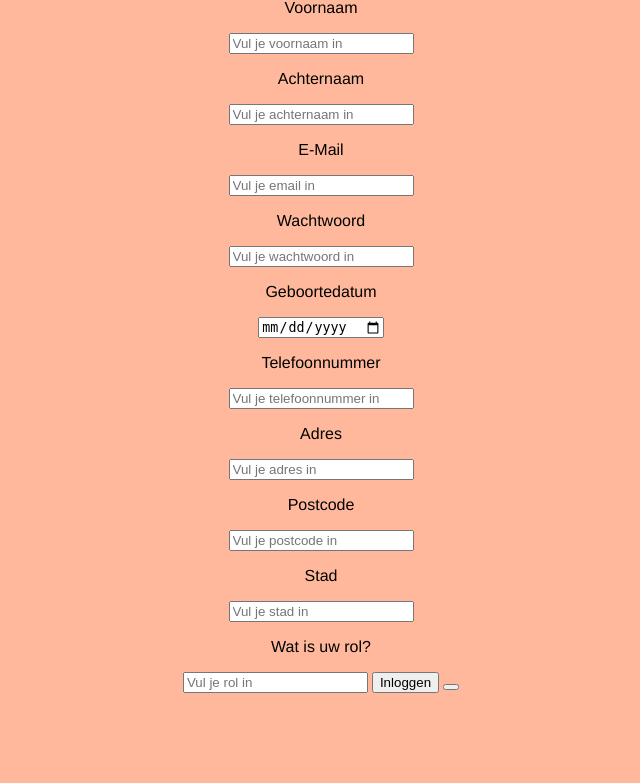
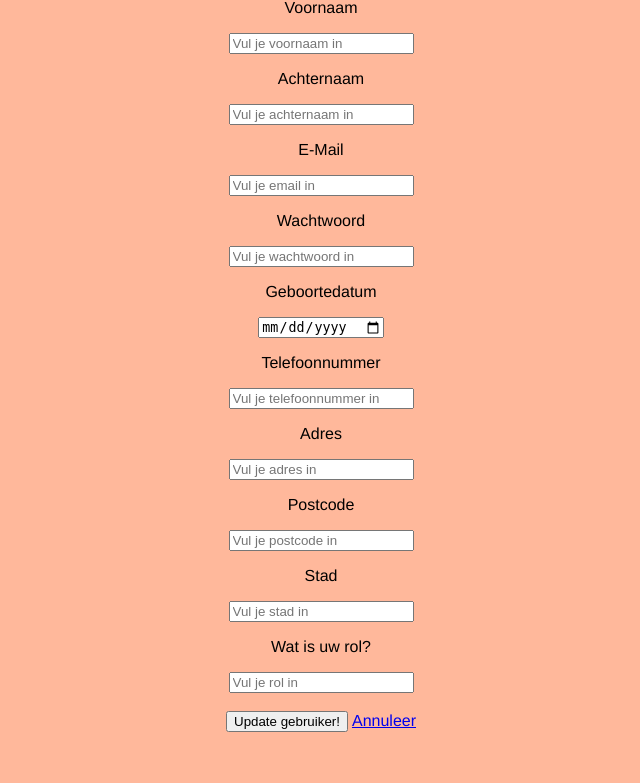
Before and after one commit to Hakulax28/roset, a PHP site: page /user_registreer.php in a window 1280 px wide. Shown: the part 17-800 px from the top of the page, without its empty margins (319-959 px from the left). Run offline with PHP 8.4, Linux system fonts and the light colour scheme; data that the repository does not hold is empty.

Commit message:
aanpassingen gemaakt met css en regi

```diff
--- a/css/style.css
+++ b/css/style.css
@@ -12,3 +12,8 @@ a {
 h5 {
   font-family: "Times New Roman", Times, serif;
 }
+h1 {
+  font-family: "Times New Roman", Times, serif;
+  font-size: 50px;
+  text-shadow: 0px 5px #47474760;
+}
--- a/user_registreer.php
+++ b/user_registreer.php
@@ -46,28 +46,37 @@ if (isset($_POST['submit'])) {
 
 <body>
    <form action="inloggen.php" method="post">
+      <div class="row mx-auto">
+         <div class="col-md-3 mx-auto">
             <p>Voornaam</p>
-      <input type="text" name="voornaam" id="" placeholder="Vul je voornaam in" required>
+            <input type="text" name="voornaam" id="" class="form-control bg-dark text-white" value="<?php echo $user["voornaam"] ?>" placeholder="Vul je voornaam in" required>
             <p>Achternaam</p>
-      <input type="text" name="achternaam" id="" placeholder="Vul je achternaam in" required>
+            <input type="text" name="achternaam" id="" class="form-control bg-dark text-white" value="<?php echo $user["achternaam"] ?>" placeholder="Vul je achternaam in" required>
             <p>E-Mail</p>
-      <input type="email" name="email" id="" placeholder="Vul je email in" required>
+            <input type="email" name="email" id="" class="form-control bg-dark text-white" value="<?php echo $user["email"] ?>" placeholder="Vul je email in" required>
             <p>Wachtwoord</p>
-      <input type="password" name="wachtwoord" id="" placeholder="Vul je wachtwoord in" required>
+            <input type="password" name="wachtwoord" id="" class="form-control bg-dark text-white" value="<?php echo $user["wachtwoord"] ?>" placeholder="Vul je wachtwoord in" required>
             <p>Geboortedatum</p>
-      <input type="date" name="geboortedatum" id="" placeholder="Vul je geboortedatum in" required>
+            <input type="date" name="geboortedatum" id="" class="form-control bg-dark text-white" value="<?php echo $user["geboortedatum"] ?>" placeholder="Vul je geboortedatum in" required>
+         </div>
+         <div class="col-md-3 mx-auto">
             <p>Telefoonnummer</p>
-      <input type="tel" name="telefoonnummer" id="" placeholder="Vul je telefoonnummer in" required>
+            <input type="tel" name="telefoonnummer" id="" class="form-control" value="<?php echo $user["telefoon"] ?>" placeholder="Vul je telefoonnummer in" required>
             <p>Adres</p>
-      <input type="text" name="adres" id="" placeholder="Vul je adres in" required>
+            <input type="text" name="adres" id="" class="form-control" value="<?php echo $user["adres"] ?>" placeholder="Vul je adres in" required>
             <p>Postcode</p>
-      <input type="text" name="postcode" id="" placeholder="Vul je postcode in" required>
+            <input type="text" name="postcode" id="" class="form-control" value="<?php echo $user["postcode"] ?>" placeholder="Vul je postcode in" required>
             <p>Stad</p>
-      <input type="text" name="stad" id="" placeholder="Vul je stad in" required>
+            <input type="text" name="stad" id="" class="form-control" value="<?php echo $user["stad"] ?>" placeholder="Vul je stad in" required>
             <p>Wat is uw rol?</p>
-      <input type="text" name="rol" id="" placeholder="Vul je rol in" required>
-      <button type="submit">Inloggen</button>
-      <button type="reset" value="">
+            <input type="text" name="rol" id="" class="form-control" value="<?php echo $user["rol"] ?>" placeholder="Vul je rol in" required>
+         </div>
+      </div>
+      <br>
+      <div class=" form-group">
+         <button type="submit" class="shadow-sm btn btn-info" name="submit">Update gebruiker!</button>
+         <a href="user_overzicht.php" class="shadow-sm btn btn-danger">Annuleer</a>
+      </div><br>
    </form>
 </body>
 
```
Lines whose indentation alone changed are shown as unchanged.
